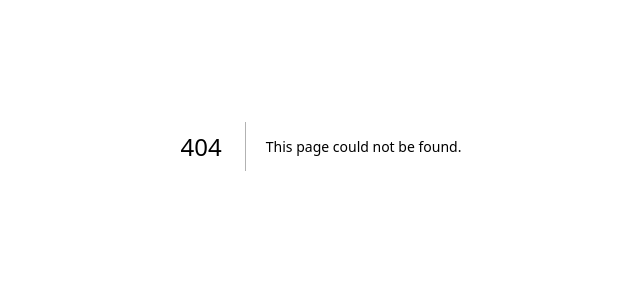
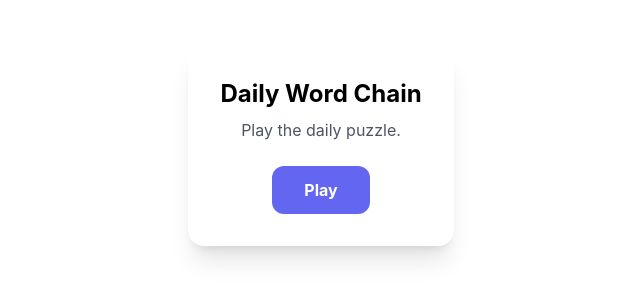
Before and after one commit to hun9357/word-chain-game, a Next.js app: page /c/1 in a window 1280 px wide. Before the commit this address had no page. Shown: the part 254-554 px from the top of the page, without its empty margins (319-959 px from the left). Built offline with nearby package versions, Linux system fonts and the light colour scheme.

Commit message:
feat: challenge landing page and dynamic OG card

```diff
--- /dev/null
+++ b/app/c/[code]/opengraph-image.tsx
@@ -0,0 +1,37 @@
+import { ImageResponse } from 'next/og';
+import { decodeChallenge } from '@/lib/share';
+
+export const runtime = 'edge';
+export const size = { width: 1200, height: 630 };
+export const contentType = 'image/png';
+
+export default function Image({ params }: { params: { code: string } }) {
+  const c = decodeChallenge(params.code);
+  const headline = c
+    ? `${c.n ?? 'A friend'} scored ${c.s}`
+    : 'Daily Word Chain';
+  const sub = c ? `Word Chain #${c.p} · Can you beat it?` : 'Play the daily word puzzle';
+
+  return new ImageResponse(
+    (
+      <div
+        style={{
+          width: '100%',
+          height: '100%',
+          display: 'flex',
+          flexDirection: 'column',
+          alignItems: 'center',
+          justifyContent: 'center',
+          background: 'linear-gradient(135deg,#4f46e5,#4338ca)',
+          color: 'white',
+          fontFamily: 'sans-serif',
+        }}
+      >
+        <div style={{ fontSize: 64, fontWeight: 800 }}>🔗 {headline}</div>
+        <div style={{ fontSize: 36, marginTop: 24, opacity: 0.9 }}>{sub}</div>
+        <div style={{ fontSize: 28, marginTop: 48, opacity: 0.7 }}>dailywordchain.com</div>
+      </div>
+    ),
+    { ...size }
+  );
+}
--- /dev/null
+++ b/app/c/[code]/page.tsx
@@ -0,0 +1,30 @@
+import type { Metadata } from 'next';
+import { decodeChallenge } from '@/lib/share';
+
+export function generateMetadata({ params }: { params: { code: string } }): Metadata {
+  const c = decodeChallenge(params.code);
+  const title = c ? `${c.n ?? 'A friend'} scored ${c.s} — can you beat it?` : 'Daily Word Chain';
+  return {
+    title,
+    description: c ? `Word Chain #${c.p}. Beat ${c.s} points!` : 'Play the daily word puzzle.',
+  };
+}
+
+export default function ChallengePage({ params }: { params: { code: string } }) {
+  const c = decodeChallenge(params.code);
+  return (
+    <main className="min-h-screen flex items-center justify-center p-6 text-center">
+      <div className="bg-white rounded-2xl shadow-xl p-8 max-w-md">
+        <h1 className="text-2xl font-bold mb-2">
+          {c ? `${c.n ?? 'A friend'} scored ${c.s}` : 'Daily Word Chain'}
+        </h1>
+        <p className="text-gray-600 mb-6">
+          {c ? `Word Chain #${c.p}. Can you beat it?` : 'Play the daily puzzle.'}
+        </p>
+        <a href="/" className="inline-block bg-primary text-white font-bold py-3 px-8 rounded-xl">
+          Play
+        </a>
+      </div>
+    </main>
+  );
+}
```
